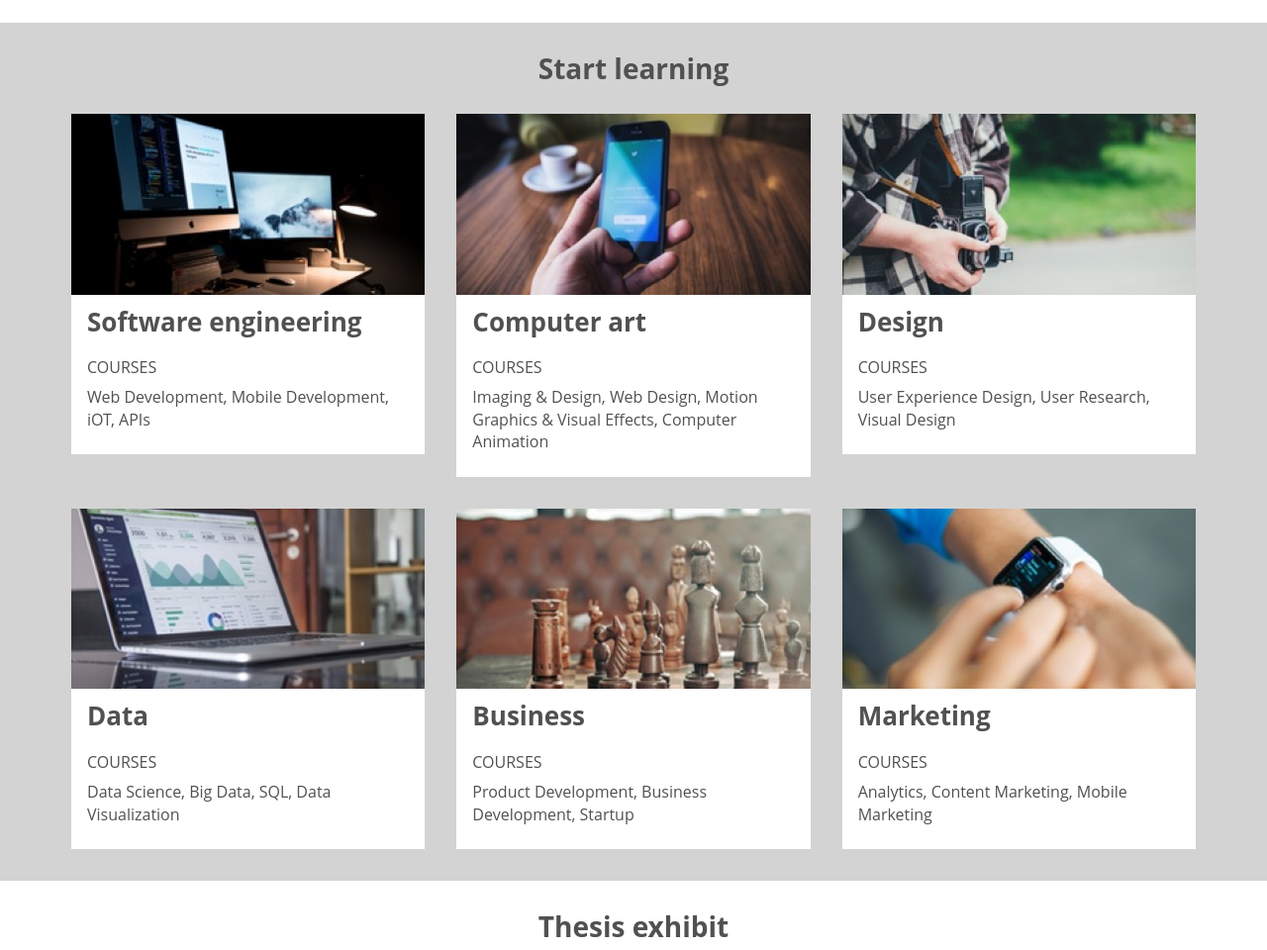
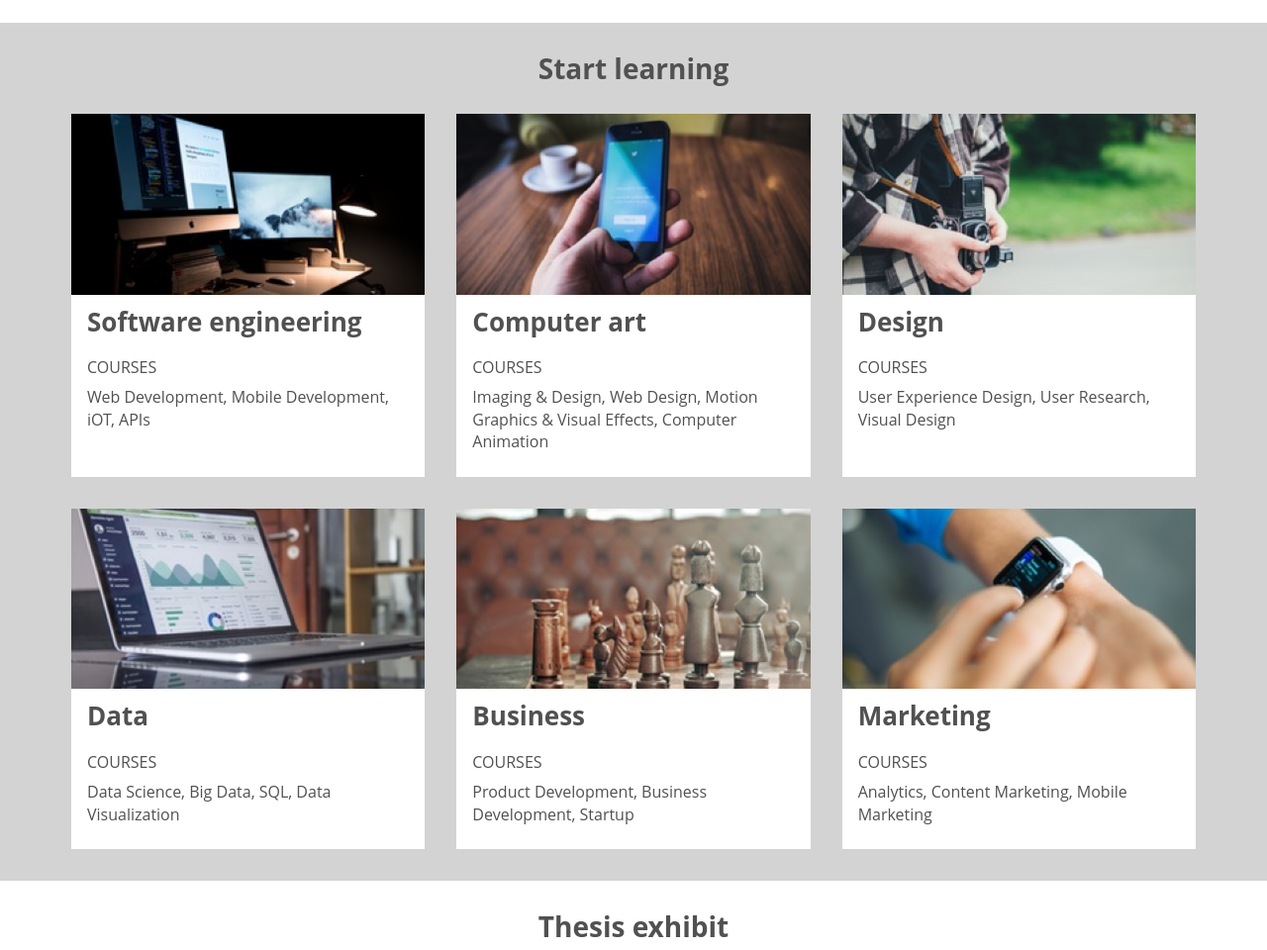
Before and after one commit to desmondlimjw/colmarAcademy, a plain HTML site: page index.html in a window 1280 px wide. Shown: the part 1322-2282 px from the top of the page at 99% size. Drawn offline with Linux system fonts and the light colour scheme.

Commit message:
Final Touches

```diff
--- a/css/style.css
+++ b/css/style.css
@@ -237,7 +237,6 @@ h5  {
 .card {
   line-height: 140%;
   flex: 1;
-  height: 100%;
   display: flex;
   flex-direction: column;
 }
@@ -260,6 +259,7 @@ h5  {
   background-color: white;
   padding: 16px;
   margin-top: 0;
+  flex: 1;
 }
 
 .card-text-box > h3 {
```
